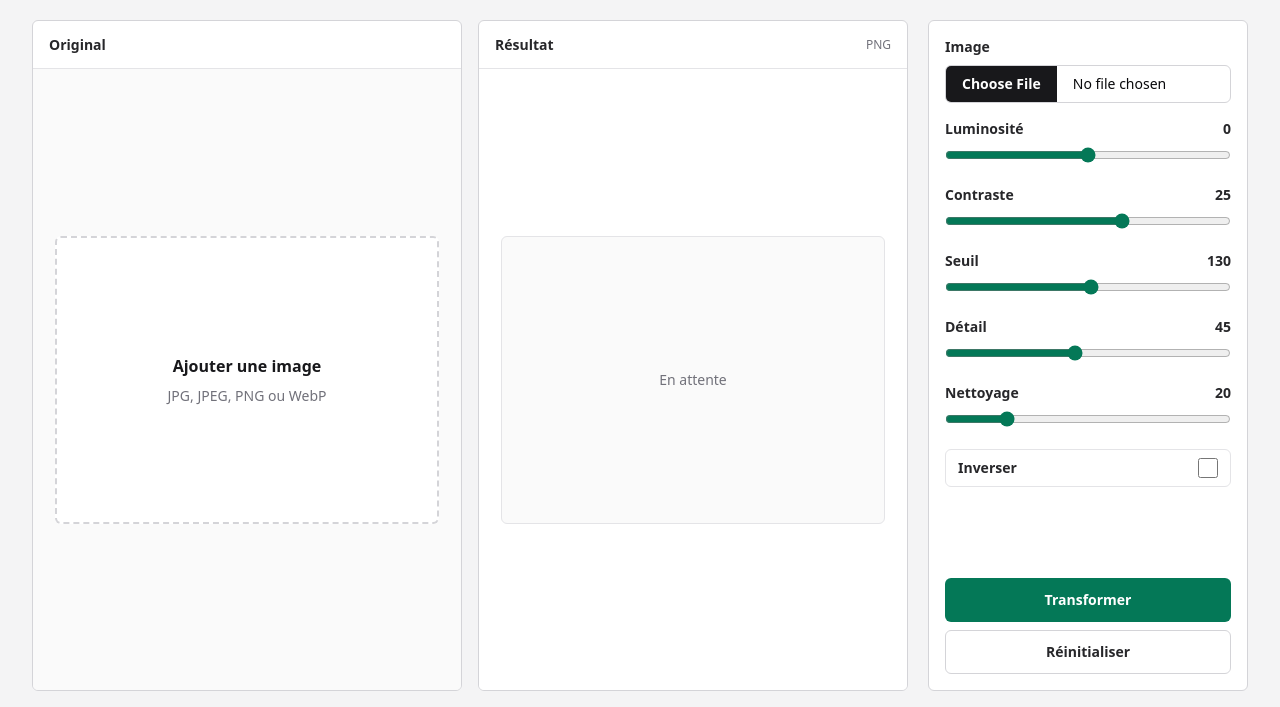
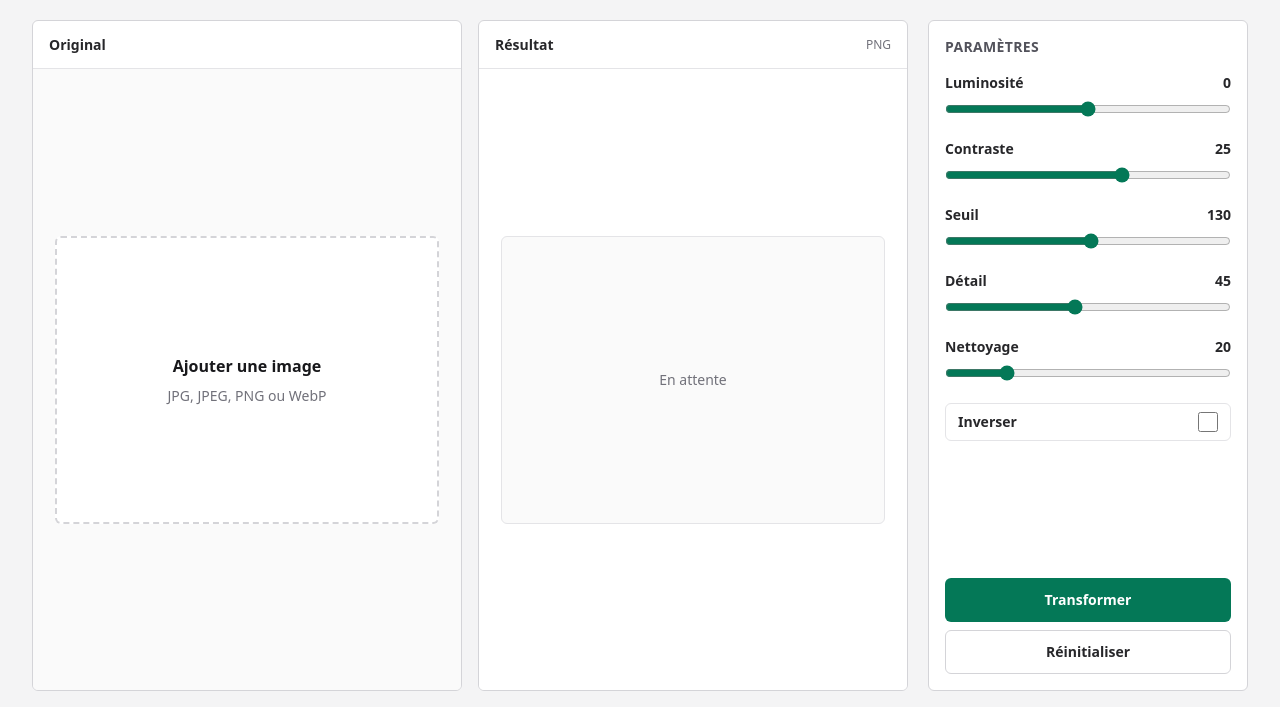
Before and after one commit to gduale/transformer-image-chantournage, a Django app: page / in a window 1280 px wide. Shown: the part 93-800 px from the top of the page. Run offline with Django 5.2, Linux system fonts and the light colour scheme; some libraries are stand-ins or nearby versions.

Commit message:
Hide sidebar upload control

```diff
--- a/images/templates/images/transform.html
+++ b/images/templates/images/transform.html
@@ -27,6 +27,13 @@
       <form method="post" enctype="multipart/form-data" class="grid flex-1 gap-5 lg:grid-cols-[minmax(0,1fr)_320px]">
         {% csrf_token %}
         <input type="hidden" name="source_data" value="{{ source_data }}">
+        <input
+          id="{{ form.image.id_for_label }}"
+          type="file"
+          name="{{ form.image.html_name }}"
+          accept=".jpg,.jpeg,image/jpeg,image/png,image/webp"
+          class="sr-only"
+        >
 
         <section class="grid min-h-[420px] gap-4 md:grid-cols-2">
           <div class="flex min-h-[320px] flex-col overflow-hidden rounded-md border border-zinc-300 bg-white">
@@ -54,6 +61,9 @@
                 </label>
               </div>
             </div>
+            {% for error in form.image.errors %}
+              <p class="border-t border-red-200 bg-red-50 px-4 py-3 text-sm font-medium text-red-700">{{ error }}</p>
+            {% endfor %}
           </div>
 
           <div class="flex min-h-[320px] flex-col overflow-hidden rounded-md border border-zinc-300 bg-white">
@@ -77,19 +87,7 @@
         </section>
 
         <aside class="flex flex-col gap-4 rounded-md border border-zinc-300 bg-white p-4">
-          <div>
-            <label for="{{ form.image.id_for_label }}" class="mb-2 block text-sm font-semibold text-zinc-800">Image</label>
-            <input
-              id="{{ form.image.id_for_label }}"
-              type="file"
-              name="{{ form.image.html_name }}"
-              accept=".jpg,.jpeg,image/jpeg,image/png,image/webp"
-              class="block w-full rounded-md border border-zinc-300 bg-white text-sm file:mr-4 file:border-0 file:bg-zinc-900 file:px-4 file:py-2 file:text-sm file:font-semibold file:text-white hover:file:bg-zinc-800"
-            >
-            {% for error in form.image.errors %}
-              <p class="mt-2 text-sm font-medium text-red-700">{{ error }}</p>
-            {% endfor %}
-          </div>
+          <h2 class="text-sm font-semibold uppercase tracking-wide text-zinc-600">Paramètres</h2>
 
           <div class="grid gap-4">
             <label class="block">
```
